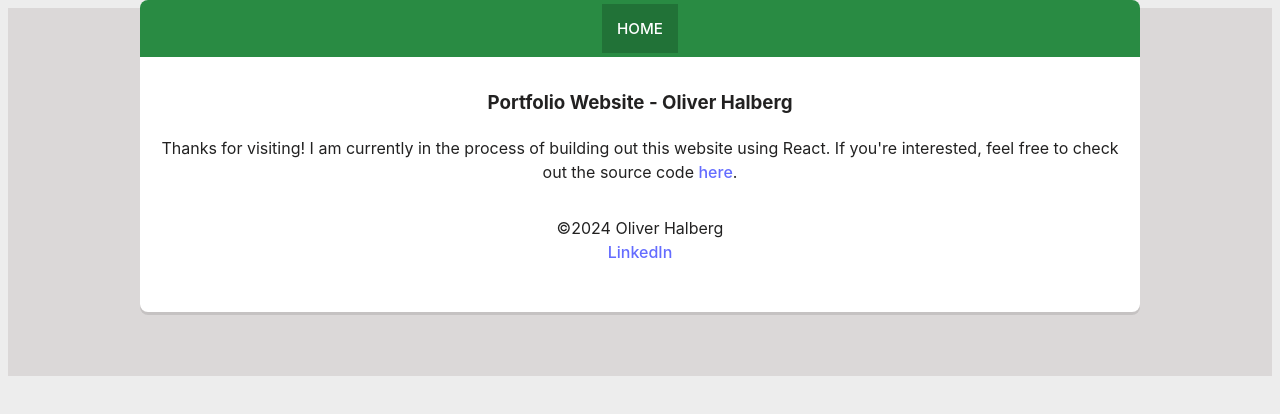
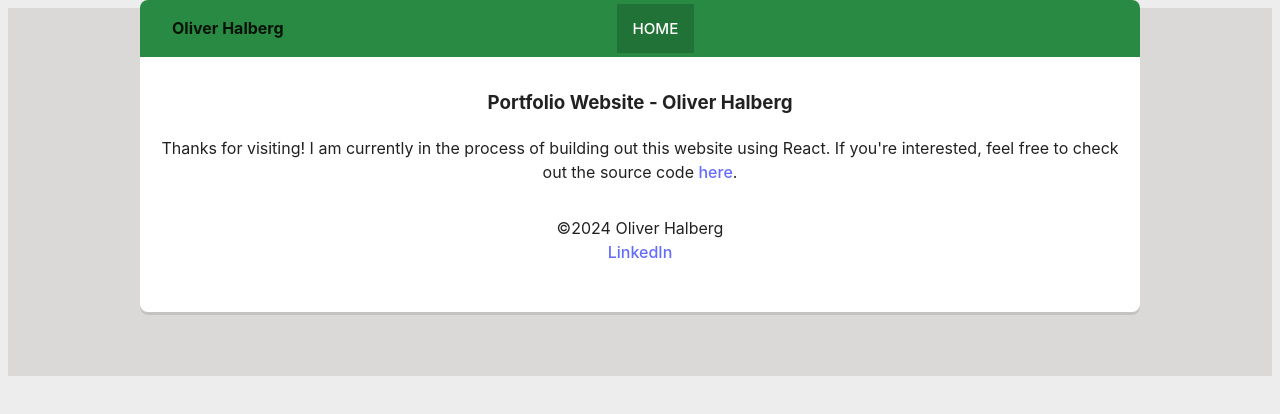
Before and after one commit to oliverhalberg/Portfolio-Site, a React (Vite) app: page / in a window 1280 px wide. Shown: the top 414 px of the page. Built offline with nearby package versions, Linux system fonts and the light colour scheme.

Commit message:
Added name to header

```diff
--- a/src/Header.jsx
+++ b/src/Header.jsx
@@ -3,6 +3,7 @@ import { NavLink } from "react-router-dom";
 const Header = () => {
     return (
         <header>
+            <span>Oliver Halberg</span>
             <ul id="navbar">
                 <li className="navbarLink"><NavLink to='/'>Home</NavLink></li>
             </ul>
--- a/src/index.css
+++ b/src/index.css
@@ -73,6 +73,15 @@ header {
   padding: 1em;
 }
 
+header span {
+  min-width: fit-content;
+  z-index: 999;
+  float: left;
+  width: 10%;
+  font-weight: bold;
+  padding-left: 1em;
+}
+
 footer {
   padding: 1em;
 }
@@ -90,6 +99,10 @@ footer {
 }
 
 /* Navbar */
+#navbar {
+  width: 90%;
+}
+
 #navbar a {
   font-size: .95em;
   color: #222;
```
